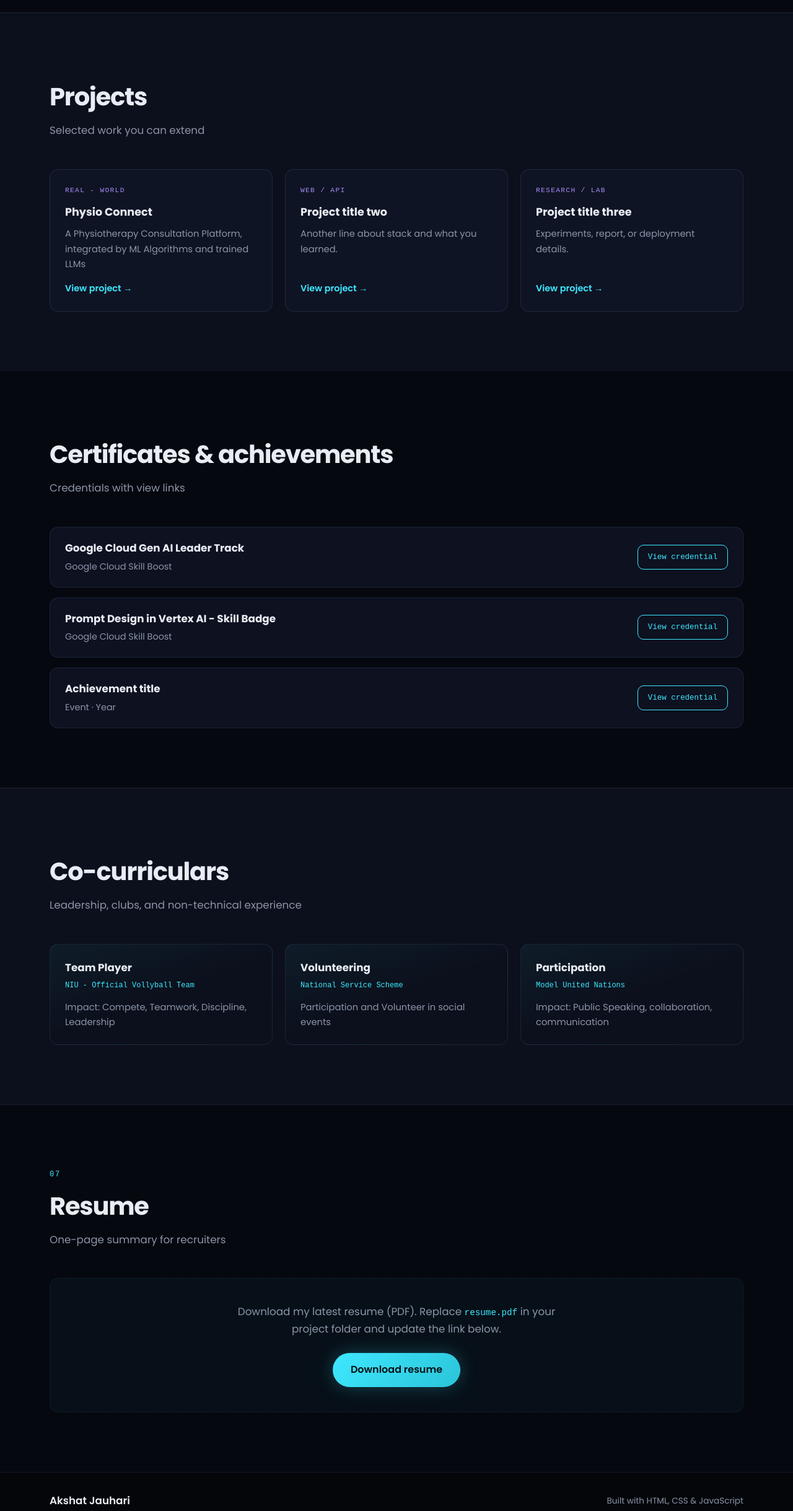
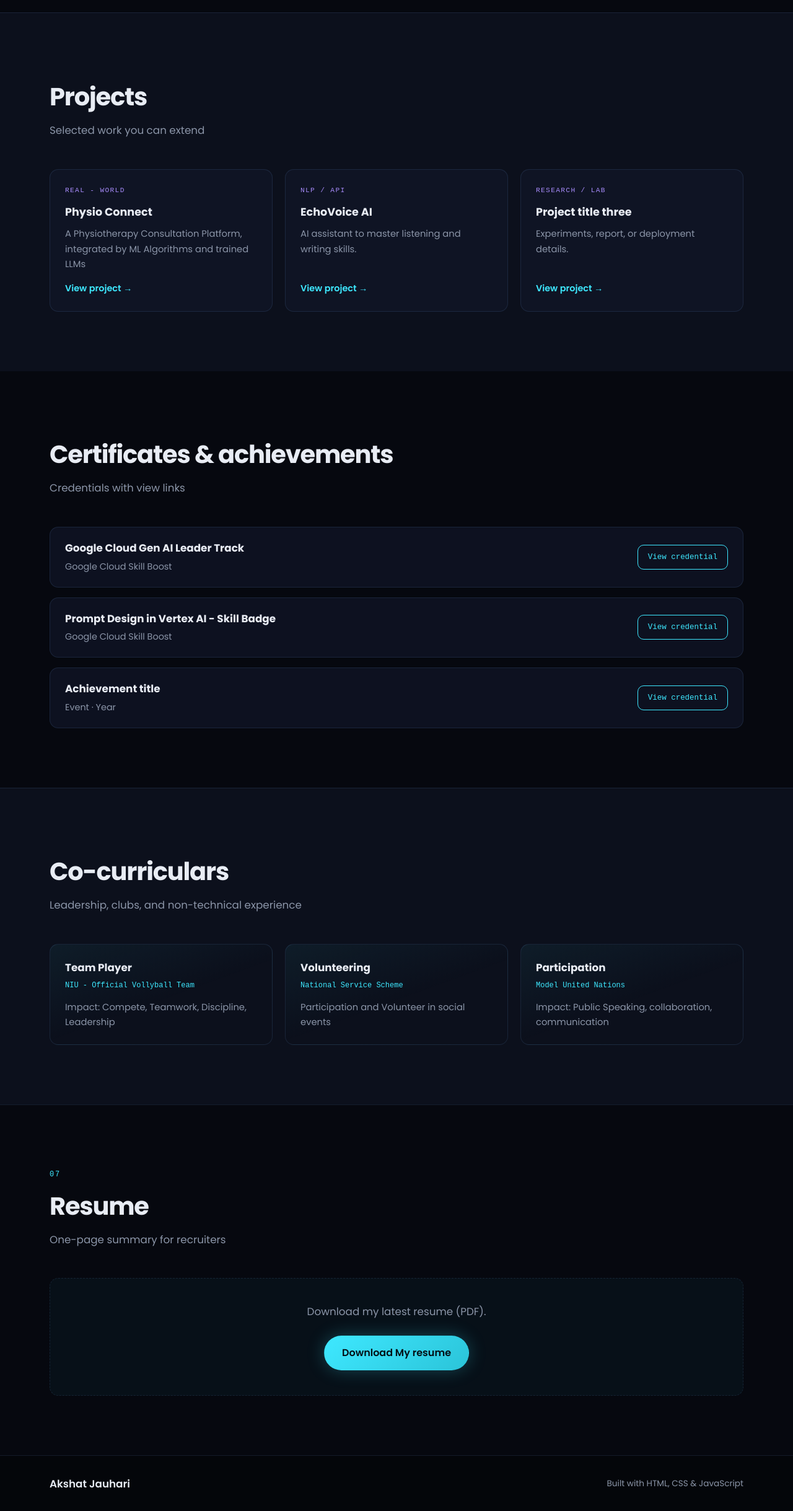
Before and after one commit to professorofai/AkshatJauhari-Portfolio, a plain HTML site: page index.html in a window 1280 px wide. Shown: the part 2622-5060 px from the top of the page at 62% size. Drawn offline with Linux system fonts and the light colour scheme.

Commit message:
Added resume

```diff
--- a/index.html
+++ b/index.html
@@ -166,13 +166,13 @@
             <div class="project-card__meta">Real - World</div>
             <h3 class="project-card__title">Physio Connect</h3>
             <p class="project-card__desc">A Physiotherapy Consultation Platform, integrated by ML Algorithms and trained LLMs</p>
-            <a href="#" class="project-card__link">View project →</a>
+            <a href="https://github.com/professorofai/physio_connect.git" class="project-card__link">View project →</a>
           </article>
           <article class="project-card">
-            <div class="project-card__meta">Web / API</div>
-            <h3 class="project-card__title">Project title two</h3>
-            <p class="project-card__desc">Another line about stack and what you learned.</p>
-            <a href="#" class="project-card__link">View project →</a>
+            <div class="project-card__meta">NLP / API</div>
+            <h3 class="project-card__title">EchoVoice AI</h3>
+            <p class="project-card__desc">AI assistant to master listening and writing skills.</p>
+            <a href="https://github.com/professorofai/echovoice_ai.git" class="project-card__link">View project →</a>
           </article>
           <article class="project-card">
             <div class="project-card__meta">Research / Lab</div>
@@ -253,8 +253,8 @@
           <p class="section__subtitle">One-page summary for recruiters</p>
         </header>
         <div class="resume-block__panel">
-          <p class="resume-block__text">Download my latest resume (PDF). Replace <code>resume.pdf</code> in your project folder and update the link below.</p>
-          <a class="btn btn--primary btn--large" href="resume.pdf" download>Download resume</a>
+          <p class="resume-block__text">Download my latest resume (PDF). </p>
+          <a class="btn btn--primary btn--large" href="autoCV__Copy_.pdf" download>Download My resume</a>
         </div>
       </div>
     </section>
```
Also changed, not shown: 1 other file.
